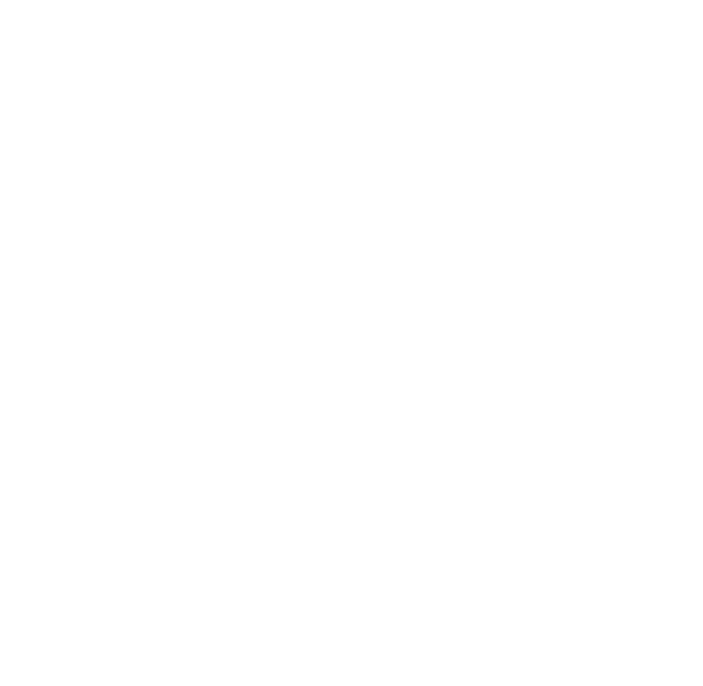
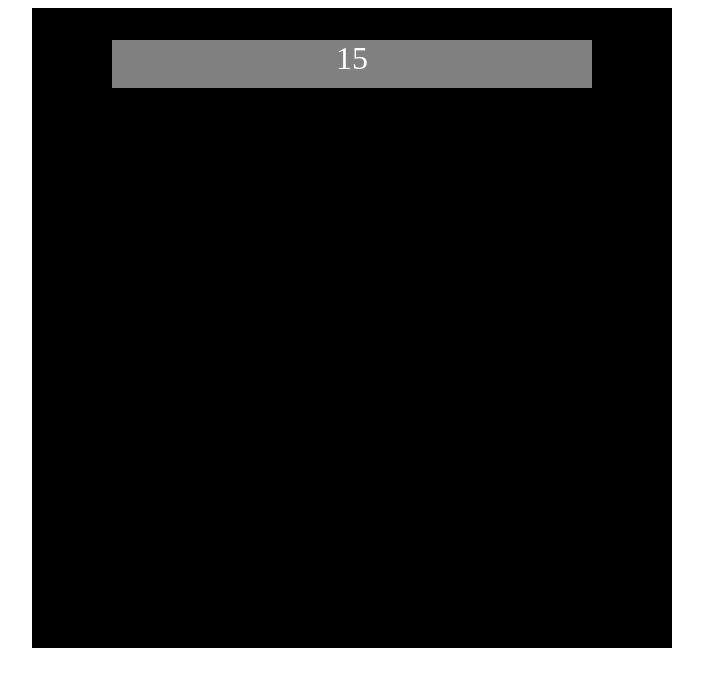
Before and after one commit to EdibleHerald/Calculator-JS-, a plain HTML site: page index.html in a window 1280 px wide. Shown: the whole page, without its empty margins (288-991 px from the left). Drawn offline with Linux system fonts and the light colour scheme.

Commit message:
Created body and display for calculator

```diff
--- a/index.html
+++ b/index.html
@@ -9,5 +9,13 @@
 </head>
 <body>
     <!-- Create an interactive calculator! -->
+    <!-- For now, create a basic layout of a calculator -->
+
+    <!-- Caculator Box -->
+    <div class="body">
+        <!-- Create display for calculator -->
+        <div class="display">15</div>
+
+    </div>
 </body>
 </html>
--- a/style.css
+++ b/style.css
@@ -0,0 +1,18 @@
+.body{
+    background-color: black;
+    height: 40rem;
+    width: 40rem;
+    margin: 0 auto;
+    display:flex;
+    justify-content: center;
+}
+
+.display{
+    background-color: gray;
+    height:3rem;
+    width: 30rem;
+    margin-top:2rem;
+    color:white;
+    font-size: 2rem;
+    text-align: center;
+}
```
